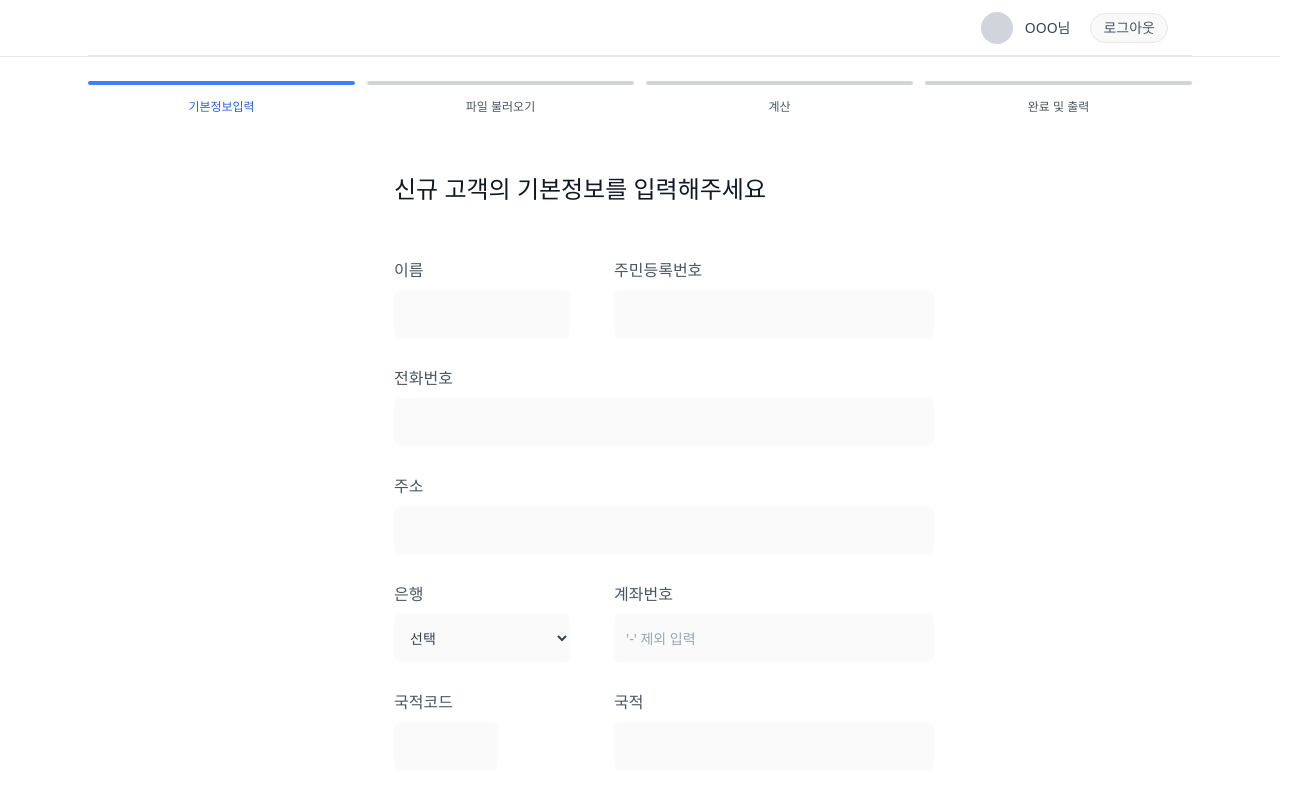
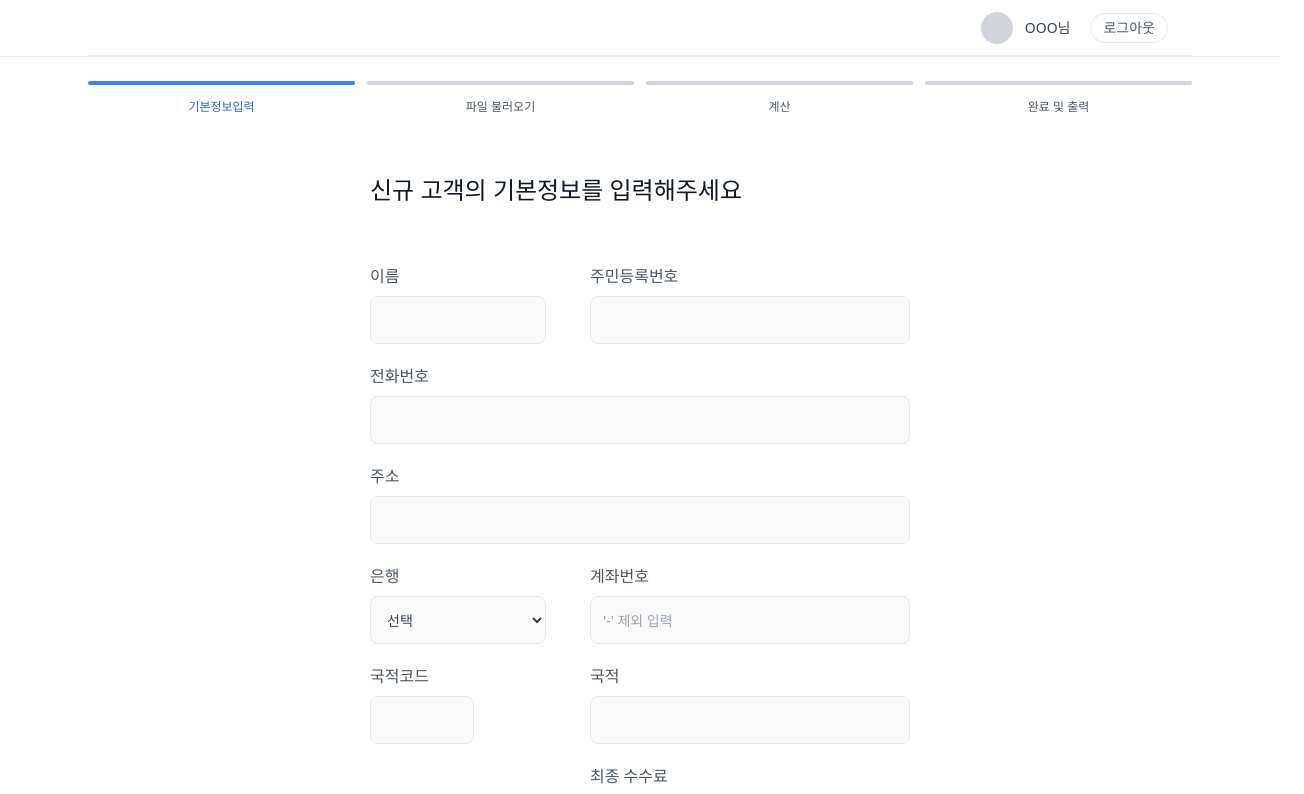
Before and after one commit to TaxRefundWeb/QuickTax_FE, a React (Vite) app: page /step1/add-customer in a window 1280 px wide. Shown: the top 794 px of the page, 1304 px wide, since content can reach past the window. Built offline with nearby package versions, Linux system fonts and the light colour scheme.

Commit message:
style: 전반적인 UI 수정

```diff
--- a/src/components/layout/StepLayout.tsx
+++ b/src/components/layout/StepLayout.tsx
@@ -4,7 +4,7 @@ import StepperHeader from "../stepper/StepperHeader";
 const STEPS = ["기본정보입력", "파일 불러오기", "계산", "완료 및 출력"];
 
 const TOPBAR_HEIGHT = 56; // h-14
-const STEPPER_HEIGHT = 88; // StepperHeader 높이(대략)
+const STEPPER_HEIGHT = 60; // StepperHeader 높이(대략)
 const HEADER_TOTAL = TOPBAR_HEIGHT + STEPPER_HEIGHT;
 
 export default function StepLayout({
@@ -15,7 +15,8 @@ export default function StepLayout({
   children: React.ReactNode;
 }) {
   return (
-    <div className="h-screen w-full bg-white">
+    <div className="min-h-screen w-full bg-white">
+      {/* 고정 헤더 */}
       <div className="fixed top-0 left-0 right-0 z-50 bg-white">
         <div className="w-full border-b">
           <div className="mx-auto w-full max-w-[1152px] px-6">
@@ -30,8 +31,9 @@ export default function StepLayout({
         </div>
       </div>
 
-      <main style={{ paddingTop: HEADER_TOTAL }} className="h-screen w-full bg-white">
-        <div className="mx-auto w-full max-w-[920px] px-6 pt-24">
+      {/* 본문 */}
+      <main style={{ paddingTop: HEADER_TOTAL }} className="w-full bg-white">
+        <div className="h-[calc(100vh-116px)] px-6">
           {children}
         </div>
       </main>
--- a/src/index.css
+++ b/src/index.css
@@ -3,13 +3,10 @@
 @tailwind utilities;
 
 :root {
-  font-family: system-ui, Avenir, Helvetica, Arial, sans-serif;
+  font-family: system-ui, -apple-system, Segoe UI, Roboto, Helvetica, Arial,
+    "Apple Color Emoji", "Segoe UI Emoji";
   line-height: 1.5;
   font-weight: 400;
-
-  color-scheme: light dark;
-  color: rgba(255, 255, 255, 0.87);
-  background-color: #242424;
 
   font-synthesis: none;
   text-rendering: optimizeLegibility;
@@ -17,56 +14,14 @@
   -moz-osx-font-smoothing: grayscale;
 }
 
-a {
-  font-weight: 500;
-  color: #646cff;
-  text-decoration: inherit;
-}
-a:hover {
-  color: #535bf2;
+html,
+body,
+#root {
+  width: 100%;
+  height: 100%;
 }
 
 body {
   margin: 0;
-  display: flex;
-  place-items: center;
-  min-width: 320px;
-  min-height: 100vh;
+  display: block;
 }
-
-h1 {
-  font-size: 3.2em;
-  line-height: 1.1;
-}
-
-button {
-  border-radius: 8px;
-  border: 1px solid transparent;
-  padding: 0.6em 1.2em;
-  font-size: 1em;
-  font-weight: 500;
-  font-family: inherit;
-  background-color: #1a1a1a;
-  cursor: pointer;
-  transition: border-color 0.25s;
-}
-button:hover {
-  border-color: #646cff;
-}
-button:focus,
-button:focus-visible {
-  outline: 4px auto -webkit-focus-ring-color;
-}
-
-@media (prefers-color-scheme: light) {
-  :root {
-    color: #213547;
-    background-color: #ffffff;
-  }
-  a:hover {
-    color: #747bff;
-  }
-  button {
-    background-color: #f9f9f9;
-  }
-}
--- a/src/pages/Step1/AddCustomerPage.tsx
+++ b/src/pages/Step1/AddCustomerPage.tsx
@@ -46,25 +46,23 @@ export default function AddCustomerPage() {
   };
 
   const inputBase =
-    "h-[48px] w-full rounded-md bg-[#FAFAFA] px-3 text-sm outline-none focus:ring-1 focus:ring-gray-300";
+    "h-[48px] w-full rounded-lg border bg-[#FAFAFA] px-3 text-sm outline-none focus:ring-1 focus:ring-gray-300";
 
   const inputFixed =
-    "h-[48px] rounded-md bg-[#FAFAFA] px-3 text-sm outline-none focus:ring-1 focus:ring-gray-300";
+    "h-[48px] rounded-lg border bg-[#FAFAFA] px-3 text-sm outline-none focus:ring-1 focus:ring-gray-300";
 
   const selectFixed =
-    "h-[48px] rounded-md bg-[#FAFAFA] px-3 text-sm text-gray-700 outline-none focus:ring-1 focus:ring-gray-300";
+    "h-[48px] rounded-lg border bg-[#FAFAFA] px-3 text-sm text-gray-700 outline-none focus:ring-1 focus:ring-gray-300";
 
   return (
-    <div className="w-screen flex justify-center">
-      <div className="w-[540px]">
-        <div className="-mt-[120px]">
-          <h1 className="mb-14 text-[24px] font-bold text-gray-900">
-            신규 고객의 기본정보를 입력해주세요
-          </h1>
-        </div>
+    <div className="w-full">
+      <div className="mx-auto w-full max-w-[540px]">
+        <h1 className="mb-14 text-[24px] font-bold text-gray-900">
+          신규 고객의 기본정보를 입력해주세요
+        </h1>
 
         <form className="space-y-5" onSubmit={(e) => e.preventDefault()}>
-          {/* 이름 */}
+          {/* 이름 / 주민등록번호 */}
           <div className="flex justify-between">
             <div>
               <label className="mb-2 block text-base text-gray-600">이름</label>
@@ -77,7 +75,6 @@ export default function AddCustomerPage() {
               />
             </div>
 
-            {/* 주민등록번호 */}
             <div>
               <label className="mb-2 block text-base text-gray-600">
                 주민등록번호
@@ -94,7 +91,7 @@ export default function AddCustomerPage() {
 
           {/* 전화번호 */}
           <div>
-            <label className="mb-2 pt-2 block text-base text-gray-600">
+            <label className="mb-2 block text-base text-gray-600">
               전화번호
             </label>
             <input
@@ -108,7 +105,7 @@ export default function AddCustomerPage() {
 
           {/* 주소 */}
           <div>
-            <label className="mb-2 pt-2 block text-base text-gray-600">주소</label>
+            <label className="mb-2 block text-base text-gray-600">주소</label>
             <input
               name="address"
               type="text"
@@ -118,8 +115,8 @@ export default function AddCustomerPage() {
             />
           </div>
 
-          {/* 은행 */}
-          <div className="pt-2 flex justify-between">
+          {/* 은행 / 계좌번호 */}
+          <div className="flex justify-between">
             <div>
               <label className="mb-2 block text-base text-gray-600">은행</label>
               <select
@@ -142,7 +139,6 @@ export default function AddCustomerPage() {
               </select>
             </div>
 
-            {/* 계좌번호 */}
             <div>
               <label className="mb-2 block text-base text-gray-600">
                 계좌번호
@@ -158,8 +154,8 @@ export default function AddCustomerPage() {
             </div>
           </div>
 
-          {/* 국적코드 */}
-          <div className="pt-2 flex justify-between">
+          {/* 국적코드 / 국적 */}
+          <div className="flex justify-between">
             <div>
               <label className="mb-2 block text-base text-gray-600">
                 국적코드
@@ -173,11 +169,8 @@ export default function AddCustomerPage() {
               />
             </div>
 
-            {/* 국적 */}
             <div>
-              <label className="mb-2 block text-base text-gray-600">
-                국적
-              </label>
+              <label className="mb-2 block text-base text-gray-600">국적</label>
               <input
                 name="nationality"
                 type="text"
@@ -189,8 +182,8 @@ export default function AddCustomerPage() {
           </div>
 
           {/* 최종 수수료 */}
-          <div className="pt-2 flex">
-            <div className="ml-auto flex flex-col">
+          <div className="flex justify-end">
+            <div className="flex flex-col">
               <label className="mb-2 text-base text-gray-600">최종 수수료</label>
               <input
                 name="finalFee"
@@ -202,15 +195,14 @@ export default function AddCustomerPage() {
             </div>
           </div>
 
-
           {/* 입력완료 */}
-          <div className="pt-11 flex">
+          <div className="pt-11 flex justify-end">
             <button
               type="button"
               onClick={handleSubmit}
               disabled={!isValid}
               className={[
-                "ml-auto h-[48px] w-[181px] rounded-lg border text-base font-medium shadow-sm transition-colors bg-white",
+                "h-[48px] w-[181px] rounded-lg border text-base font-medium shadow-sm transition-colors bg-white",
                 isValid
                   ? "border-[#64A5FF] text-[#64A5FF] hover:bg-[#64A5FF]/10"
                   : "border-gray-200 text-gray-400 cursor-not-allowed",
--- a/src/pages/Step1/ConfirmCustomerPage.tsx
+++ b/src/pages/Step1/ConfirmCustomerPage.tsx
@@ -35,13 +35,11 @@ export default function ConfirmCustomerPage() {
   useEffect(() => {
     const state = location.state as { form?: CustomerForm } | null;
 
-    // state 없으면 입력 페이지로
     if (!state?.form) {
       navigate("/step1/add-customer", { replace: true });
       return;
     }
 
-    // 최초 진입 시 1회만 세팅
     if (baselineForm === null) {
       setForm(state.form);
       setBaselineForm(state.form);
@@ -61,48 +59,42 @@ export default function ConfirmCustomerPage() {
       return;
     }
 
-    // 취소 -> 원래 값으로
     if (baselineForm) setForm(baselineForm);
     setIsEditMode(false);
   };
 
   const handleRightButton = () => {
     if (!isEditMode) {
+      console.log("최종 제출:", form);
       navigate("/step1/period", { replace: true });
-      // 최종 제출 자리
-      console.log("최종 제출:", form);
       return;
     }
 
-    // 수정 완료
     setBaselineForm(form);
     setIsEditMode(false);
   };
 
   const inputBase =
-    "h-[48px] w-full rounded-md bg-[#FAFAFA] px-3 text-sm outline-none focus:ring-1 focus:ring-gray-300";
+    "h-[48px] w-full rounded-lg border bg-[#FAFAFA] px-3 text-sm outline-none focus:ring-1 focus:ring-gray-300";
   const inputFixed =
-    "h-[48px] rounded-md bg-[#FAFAFA] px-3 text-sm outline-none focus:ring-1 focus:ring-gray-300";
+    "h-[48px] rounded-lg border bg-[#FAFAFA] px-3 text-sm outline-none focus:ring-1 focus:ring-gray-300";
   const selectFixed =
-    "h-[48px] rounded-md bg-[#FAFAFA] px-3 text-sm text-gray-700 outline-none focus:ring-1 focus:ring-gray-300";
+    "h-[48px] rounded-lg border bg-[#FAFAFA] px-3 text-sm text-gray-700 outline-none focus:ring-1 focus:ring-gray-300";
 
-  // 읽기/수정 모드에 따른 비활성 처리(스타일은 동일하게 두고 UX만 제한)
   const readonlyProps = (field: "input" | "select") => {
     if (field === "select") return { disabled: !isEditMode };
     return { readOnly: !isEditMode };
   };
 
   return (
-    <div className="w-screen flex justify-center">
-      <div className="w-[540px]">
-        <div className="-mt-[120px]">
-          <h1 className="mb-14 text-[24px] font-bold text-gray-900">
-            입력된 정보를 확인해 주세요
-          </h1>
-        </div>
+    <div className="w-full">
+      <div className="mx-auto w-full max-w-[540px]">
+        <h1 className="mb-14 text-[24px] font-bold text-gray-900">
+          입력된 정보를 확인해 주세요
+        </h1>
 
         <form className="space-y-5" onSubmit={(e) => e.preventDefault()}>
-          {/* 이름 */}
+          {/* 이름 / 주민등록번호 */}
           <div className="flex justify-between">
             <div>
               <label className="mb-2 block text-base text-gray-600">이름</label>
@@ -115,7 +107,6 @@ export default function ConfirmCustomerPage() {
               />
             </div>
 
-            {/* 주민등록번호 */}
             <div>
               <label className="mb-2 block text-base text-gray-600">
                 주민등록번호
@@ -132,7 +123,7 @@ export default function ConfirmCustomerPage() {
 
           {/* 전화번호 */}
           <div>
-            <label className="mb-2 pt-2 block text-base text-gray-600">
+            <label className="mb-2 block text-base text-gray-600">
               전화번호
             </label>
             <input
@@ -146,7 +137,7 @@ export default function ConfirmCustomerPage() {
 
           {/* 주소 */}
           <div>
-            <label className="mb-2 pt-2 block text-base text-gray-600">주소</label>
+            <label className="mb-2 block text-base text-gray-600">주소</label>
             <input
               name="address"
               value={form.address}
@@ -156,8 +147,8 @@ export default function ConfirmCustomerPage() {
             />
           </div>
 
-          {/* 은행 */}
-          <div className="pt-2 flex justify-between">
+          {/* 은행 / 계좌번호 */}
+          <div className="flex justify-between">
             <div>
               <label className="mb-2 block text-base text-gray-600">은행</label>
               <select
@@ -181,7 +172,6 @@ export default function ConfirmCustomerPage() {
               </select>
             </div>
 
-            {/* 계좌번호 */}
             <div>
               <label className="mb-2 block text-base text-gray-600">
                 계좌번호
@@ -197,8 +187,8 @@ export default function ConfirmCustomerPage() {
             </div>
           </div>
 
-          {/* 국적코드 */}
-          <div className="pt-2 flex justify-between">
+          {/* 국적코드 / 국적 */}
+          <div className="flex justify-between">
             <div>
               <label className="mb-2 block text-base text-gray-600">
                 국적코드
@@ -212,7 +202,6 @@ export default function ConfirmCustomerPage() {
               />
             </div>
 
-            {/* 국적 */}
             <div>
               <label className="mb-2 block text-base text-gray-600">국적</label>
               <input
@@ -225,10 +214,12 @@ export default function ConfirmCustomerPage() {
             </div>
           </div>
 
-          {/* 최종 수수료*/}
-          <div className="pt-2 flex">
-            <div className="ml-auto flex flex-col">
-              <label className="mb-2 text-base text-gray-600">최종 수수료</label>
+          {/* 최종 수수료 */}
+          <div className="flex justify-end">
+            <div className="flex flex-col">
+              <label className="mb-2 text-base text-gray-600">
+                최종 수수료
+              </label>
               <input
                 name="finalFee"
                 value={form.finalFee}
@@ -239,15 +230,13 @@ export default function ConfirmCustomerPage() {
             </div>
           </div>
 
-          <div className="pt-11 flex">
-            <div className="ml-auto flex gap-3">
+          {/* 버튼 */}
+          <div className="pt-11 flex justify-end">
+            <div className="flex gap-3">
               <button
                 type="button"
                 onClick={handleLeftButton}
-                className={[
-                  "h-[48px] w-[181px] rounded-lg border text-base font-medium shadow-sm transition-colors bg-white",
-                  "border-gray-200 text-gray-700 hover:bg-gray-50",
-                ].join(" ")}
+                className="h-[48px] w-[181px] rounded-lg border border-gray-200 bg-white text-base font-medium text-gray-700 shadow-sm hover:bg-gray-50"
               >
                 {isEditMode ? "취소" : "정보 수정"}
               </button>
@@ -255,10 +244,7 @@ export default function ConfirmCustomerPage() {
               <button
                 type="button"
                 onClick={handleRightButton}
-                className={[
-                  "h-[48px] w-[181px] rounded-lg border text-base font-medium shadow-sm transition-colors bg-white",
-                  "border-[#64A5FF] text-[#64A5FF] hover:bg-[#64A5FF]/10",
-                ].join(" ")}
+                className="h-[48px] w-[181px] rounded-lg border border-[#64A5FF] bg-white text-base font-medium text-[#64A5FF] shadow-sm hover:bg-[#64A5FF]/10"
               >
                 {isEditMode ? "수정완료" : "입력완료"}
               </button>
--- a/src/pages/login/Login.tsx
+++ b/src/pages/login/Login.tsx
@@ -30,7 +30,7 @@ export default function Login() {
   const handleSubmit = async (e: React.FormEvent) => {
     e.preventDefault();
     if (!id || !pw) {
-      alert("아이디/비밀번호를 입력해줘!");
+      alert("아이디와 비밀번호를 입력해주세요");
       return;
     }
 
```
Also changed, not shown: src/pages/Step1/ExistingCustomerPage.tsx (+17 -19 lines), src/pages/Step1/SelectPeriod.tsx (+30 -43 lines), src/pages/Step2/OCRComparePage.tsx (+7 -9 lines).
